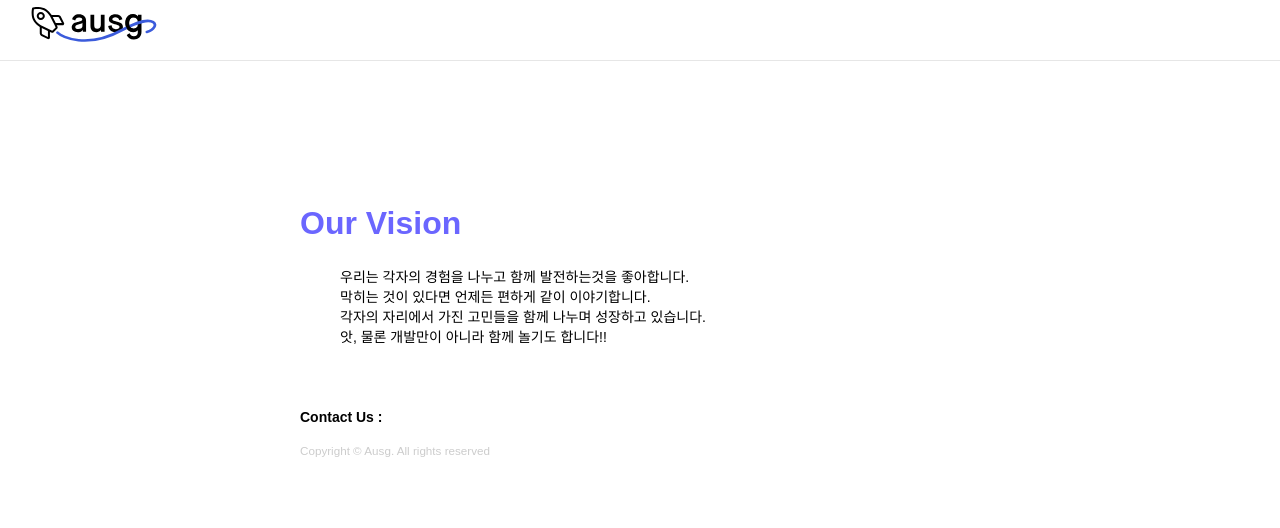
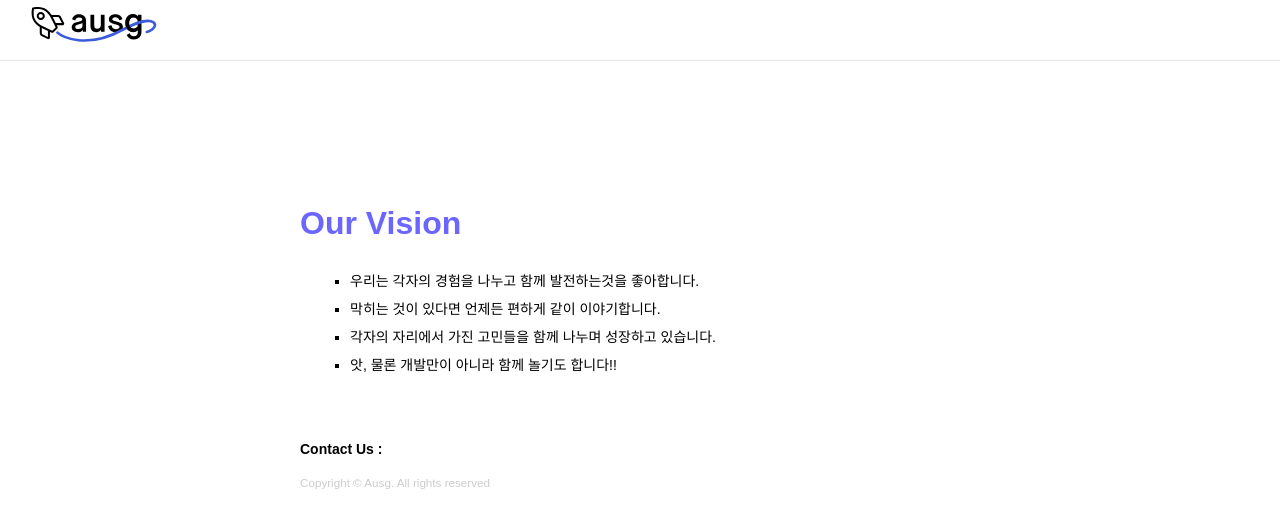
Before and after one commit to AUSG/Relay-Homepage, a React (Create React App) app in the folder relay-page/: page / in a window 1280 px wide. Shown: the top 528 px of the page. Built offline with nearby package versions, Linux system fonts and the light colour scheme.

Commit message:
content 스타일 업데이트

```diff
--- a/relay-page/src/App.css
+++ b/relay-page/src/App.css
@@ -28,8 +28,8 @@ html, body{height:100%}
 .main .doc_content {display: block; padding-left: 300px;}
 .main .doc_content .title {margin: 20px 0 20px 0;}
 .main .doc_content .title strong{color: #6B66FF; font-size: xx-large; font-weight: bolder;}
-.main .doc_content .description .content_list {padding-left: 40px; }
-.main .doc_content .description ul {list-style: square;}
+.main .doc_content .description  ul{padding-left: 50px;}
+.main .doc_content .description  li{list-style: square; line-height: 2;}
 
 .main .box_image{overflow:hidden;position:relative;width:220px;height:352px;margin:0 auto;border-radius:11px}
 .main .box_image .img_g{width:100%;height:100%}
--- a/relay-page/src/components/Content.js
+++ b/relay-page/src/components/Content.js
@@ -8,10 +8,10 @@ const Content = () => (
             </div>
             <div className="description">
                 <ul>
-                    <li className="content_list"> 우리는 각자의 경험을 나누고 함께 발전하는것을 좋아합니다. </li>
-                    <li className="content_list"> 막히는 것이 있다면 언제든 편하게 같이 이야기합니다. </li>
-                    <li className="content_list"> 각자의 자리에서 가진 고민들을 함께 나누며 성장하고 있습니다.</li>
-                    <li className="content_list"> 앗, 물론 개발만이 아니라 함께 놀기도 합니다!! </li>
+                    <li> 우리는 각자의 경험을 나누고 함께 발전하는것을 좋아합니다. </li>
+                    <li> 막히는 것이 있다면 언제든 편하게 같이 이야기합니다. </li>
+                    <li> 각자의 자리에서 가진 고민들을 함께 나누며 성장하고 있습니다.</li>
+                    <li> 앗, 물론 개발만이 아니라 함께 놀기도 합니다!! </li>
                 </ul>
             </div>
         </div>
```
